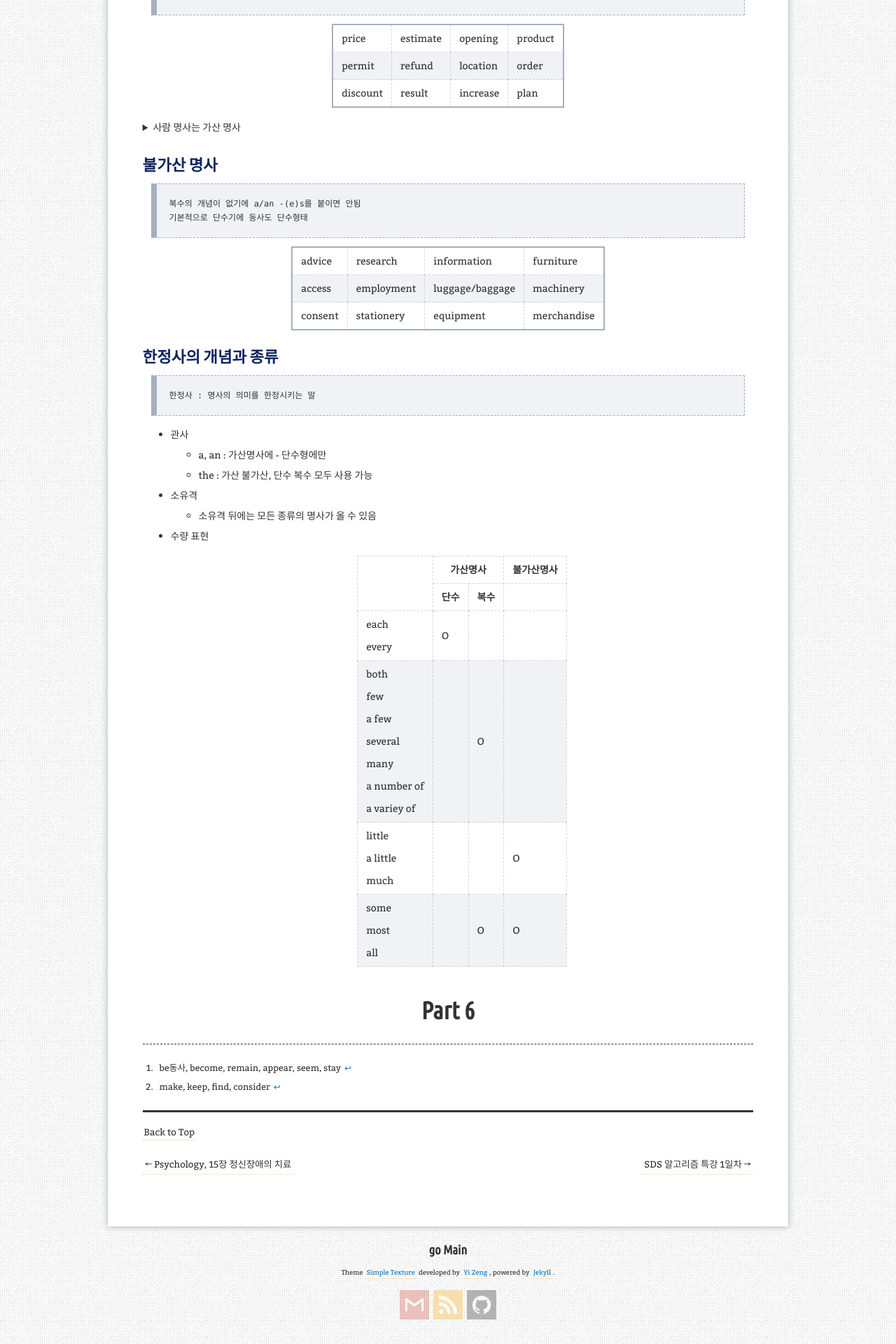
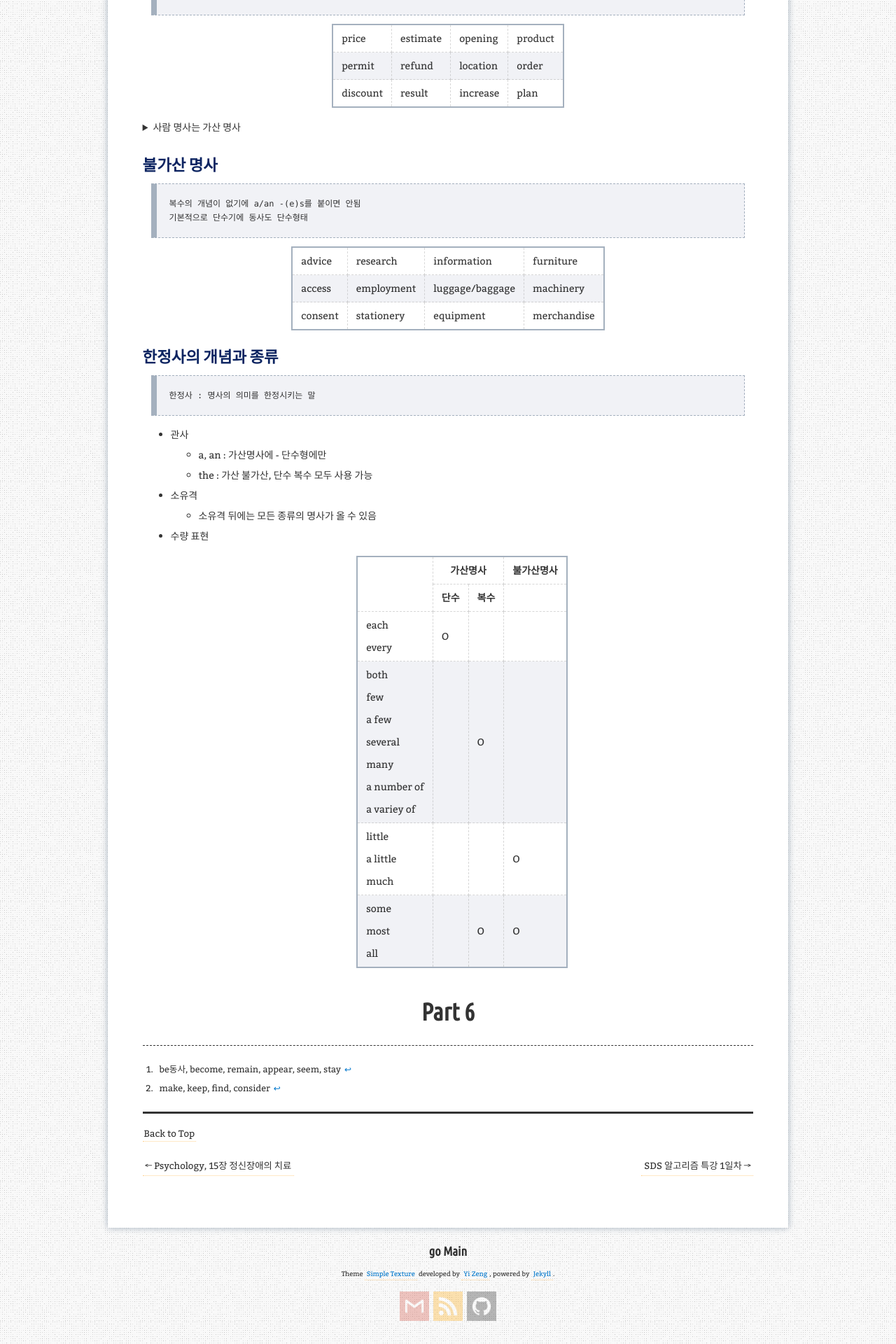
Before and after one commit to aristohyun/aristohyun.github.io, a Jekyll site: the page built from _posts/2021-12-31-TOEIC.md, in a window 1280 px wide. Shown: the part 2512-4432 px from the top of the page at 70% size. Built offline with Jekyll 4.4.1, drawn with Linux system fonts in a browser that asks for light colours; comment, search, counter and statistics services are not loaded.

Commit message:
Update 2021-12-31-TOEIC.md

```diff
--- a/_posts/2021-12-31-TOEIC.md
+++ b/_posts/2021-12-31-TOEIC.md
@@ -88,7 +88,6 @@ redirect_from:
 <details>
   <summary>사람 명사는 가산 명사</summary>
 
-
 <table><thead><tr><th>employer</th><th>employee</th><th>consumer</th><th>supervisor</th></tr></thead><tbody><tr><td>applicant</td><td>accountant</td><td>assistant</td><td>client</td></tr><tr><td>candidate</td><td>representative</td><td>receptionist</td><td>guide</td></tr><tr><td>architect</td><td>critic</td><td>professional</td><td>official</td></tr></tbody></table>
 
 </details>
@@ -113,6 +112,6 @@ redirect_from:
 - 소유격
   - 소유격 뒤에는 모든 종류의 명사가 올 수 있음
 - 수량 표현
-  <table style="border-style:none;"><thead><tr><th rowspan="2"></th><th colspan="2">가산명사</th><th>불가산명사</th></tr><tr><th>단수</th><th>복수</th><th></th></tr></thead><tbody><tr><td>each<br>every</td><td>O</td><td></td><td></td></tr><tr><td>both<br>few<br>a few<br>several<br>many<br>a number of<br>a variey of</td><td></td><td>O</td><td></td></tr><tr><td>little<br>a little<br>much</td><td></td><td></td><td>O</td></tr><tr><td>some<br>most<br>all</td><td></td><td>O</td><td>O</td></tr></tbody></table>
+  <table><thead><tr><th rowspan="2"></th><th colspan="2">가산명사</th><th>불가산명사</th></tr><tr><th>단수</th><th>복수</th><th></th></tr></thead><tbody><tr><td>each<br>every</td><td>O</td><td></td><td></td></tr><tr><td>both<br>few<br>a few<br>several<br>many<br>a number of<br>a variey of</td><td></td><td>O</td><td></td></tr><tr><td>little<br>a little<br>much</td><td></td><td></td><td>O</td></tr><tr><td>some<br>most<br>all</td><td></td><td>O</td><td>O</td></tr></tbody></table>
 
 # Part 6
```
